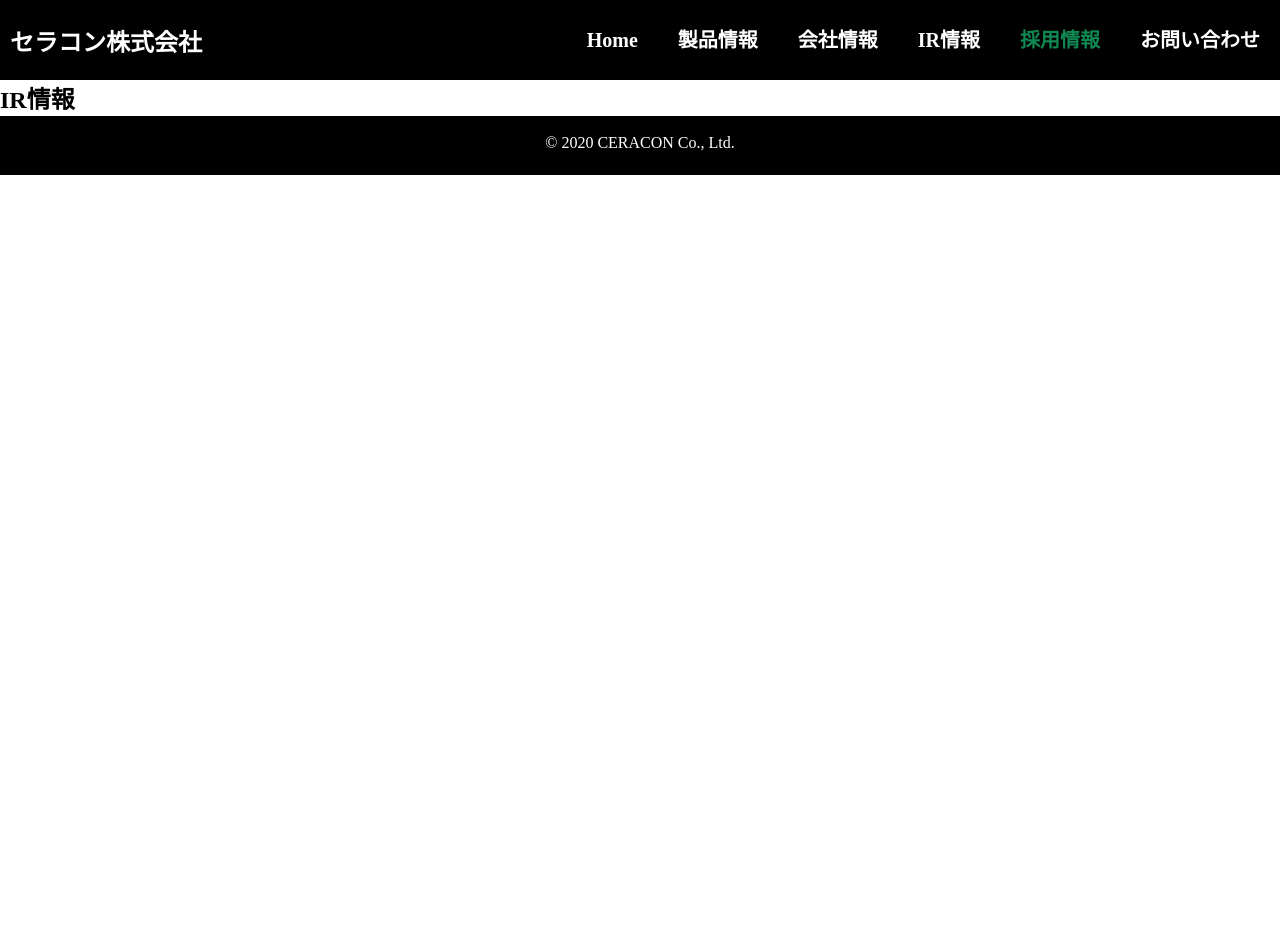
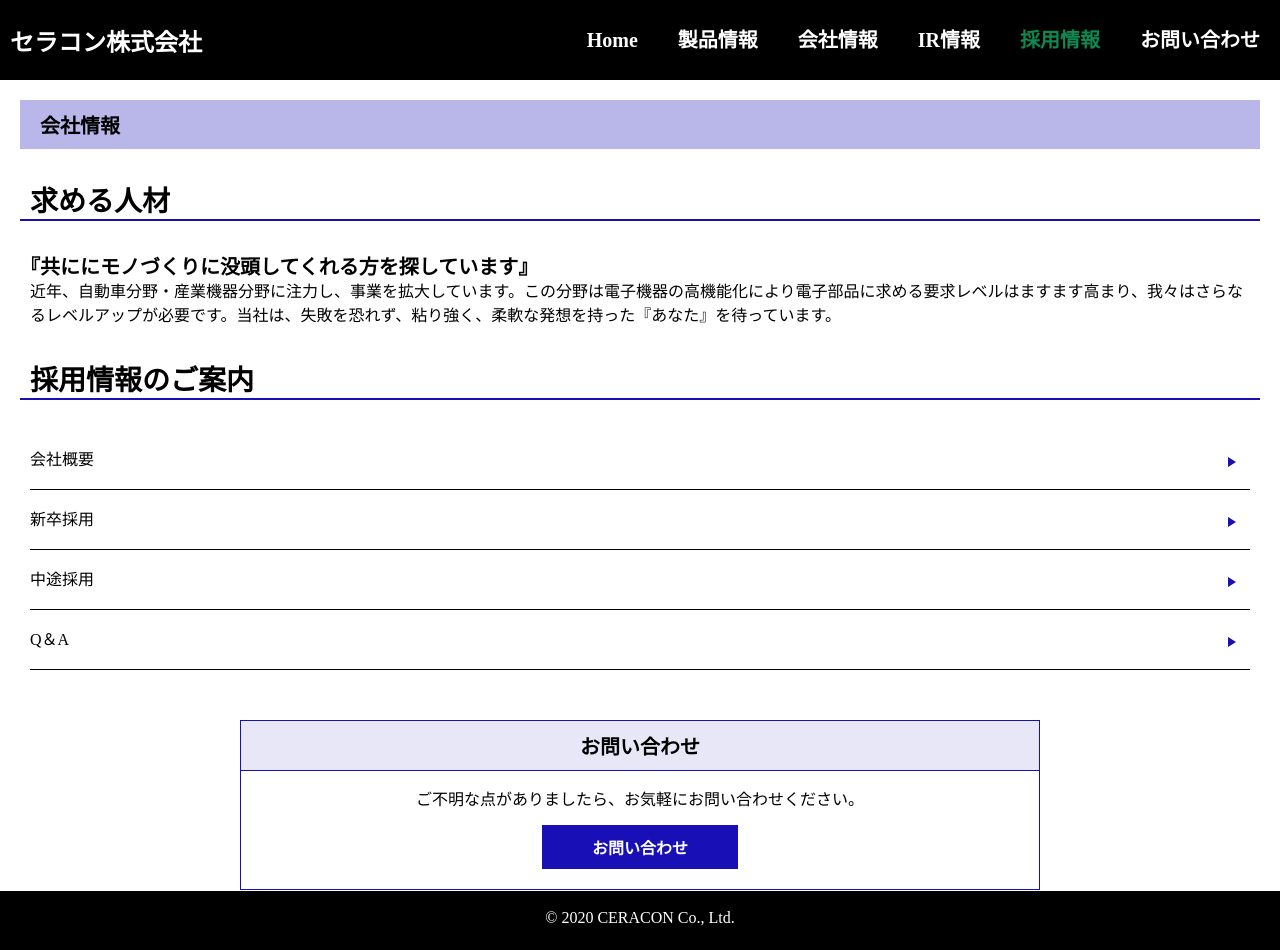
Before and after one commit to kuma9732/manufacturing-company-site-2nd, a Vue app: page /recruit in a window 1280 px wide. Before the commit the page ends 800 px from the top, so only its background shows below. Built offline with nearby package versions, Linux system fonts and the light colour scheme.

Commit message:
until recruit page (only moblie ver)

```diff
--- a/src/views/Recruit.vue
+++ b/src/views/Recruit.vue
@@ -1,24 +1,100 @@
 <template>
-  <section id="home">
-    <h1>IR情報</h1>
-
-  </section>
+  <main id="recruit">
+    <div class="recruit-heading">
+      <h3>会社情報</h3>
+    </div>
+    <section class="recruit-text">
+      <h2>求める人材</h2>
+      <h4>『共ににモノづくりに没頭してくれる方を探しています』</h4>
+      <p>近年、自動車分野・産業機器分野に注力し、事業を拡大しています。この分野は電子機器の高機能化により電子部品に求める要求レベルはますます高まり、我々はさらなるレベルアップが必要です。当社は、失敗を恐れず、粘り強く、柔軟な発想を持った『あなた』を待っています。</p>
+    </section>
+    <section class="recruit-info">
+      <h2>採用情報のご案内</h2>
+      <div class="recruit-contents">
+        <ul>
+          <li><a href="#">会社概要</a></li>
+          <li><a href="#">新卒採用</a></li>
+          <li><a href="#">中途採用</a></li>
+          <li><a href="#">Q＆A</a></li>
+        </ul>
+      </div>
+    </section>
+    <section class="contact">
+      <Contact />
+    </section>
+  </main>
 </template>
 
 <script>
-// import DeskTopNav from '@/components/DeskTopNav.vue'
+import Contact from '@/components/Contact.vue'
 
 export default {
   // name: 'Home',
   components: {
-    // DeskTopNav
+    Contact
   }
 }
 </script>
 
 <style lang="scss" scoped>
+.recruit-text,
+.recruit-info,
+.contact {
+  margin: 0 20px;
+}
 
+.recruit-text h4 {
+  font-size: 20px;
+}
 
+.recruit-text p {
+  line-height: 1.5rem;
+  padding: 0 10px;
+}
+
+.recruit-contents h2 {
+  margin: 0 0 10px 0;
+  border-bottom: var(--first-color) 2px solid;
+  display: block;
+  font-size: 28px;
+}
+
+.recruit-contents ul li {
+  height: 60px;
+  line-height: 60px;
+  padding: 0 10px;
+}
+
+.recruit-contents a {
+  position: relative;
+  border-bottom: #000 1px solid;
+  display: block;
+  color: #000;
+  width: 100%;
+  height: 100%;
+  text-decoration: none;
+
+  &::before {
+    content: "";
+    display: block;
+    position: absolute;
+    top: 50%;
+    margin-top: -3px;
+    width: 0;
+    height: 0;
+    border-top: 5px solid transparent;
+    border-right: 10px solid transparent;
+    border-bottom: 5px solid transparent;
+    border-left: 8px solid var(--first-color);
+    right: 12px;
+    margin-right: -8px;
+    transition: .5s;
+  }
+
+  &:hover::before {
+    right: 17px;
+  }
+}
 
 
 /* ==== PC版==== */
```
